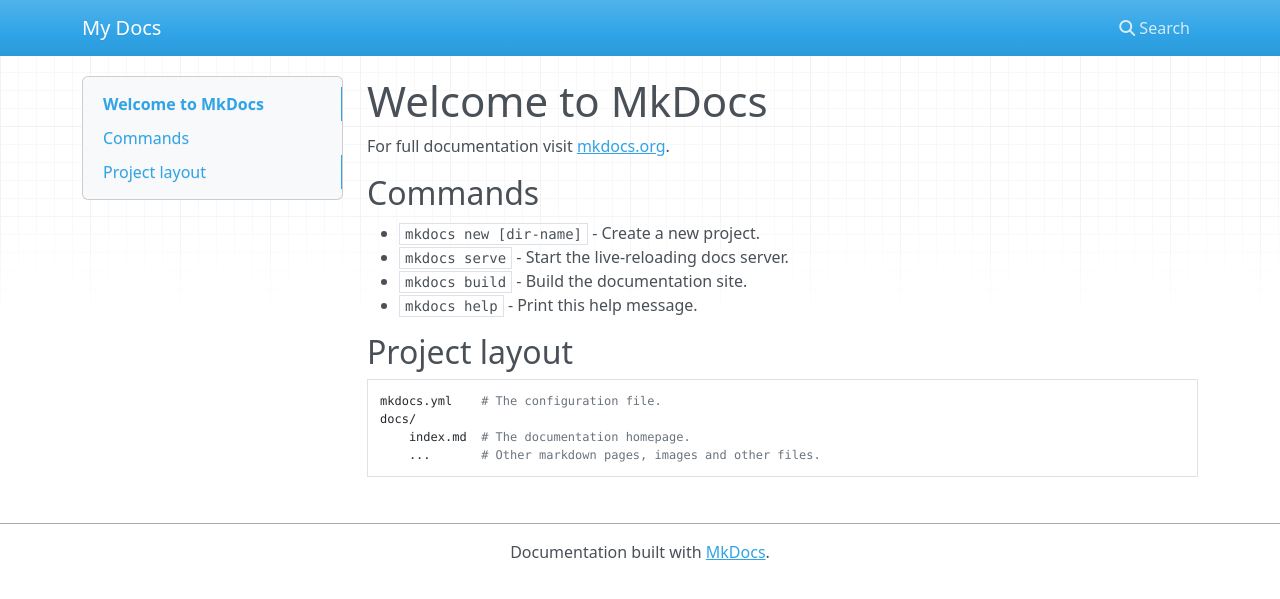
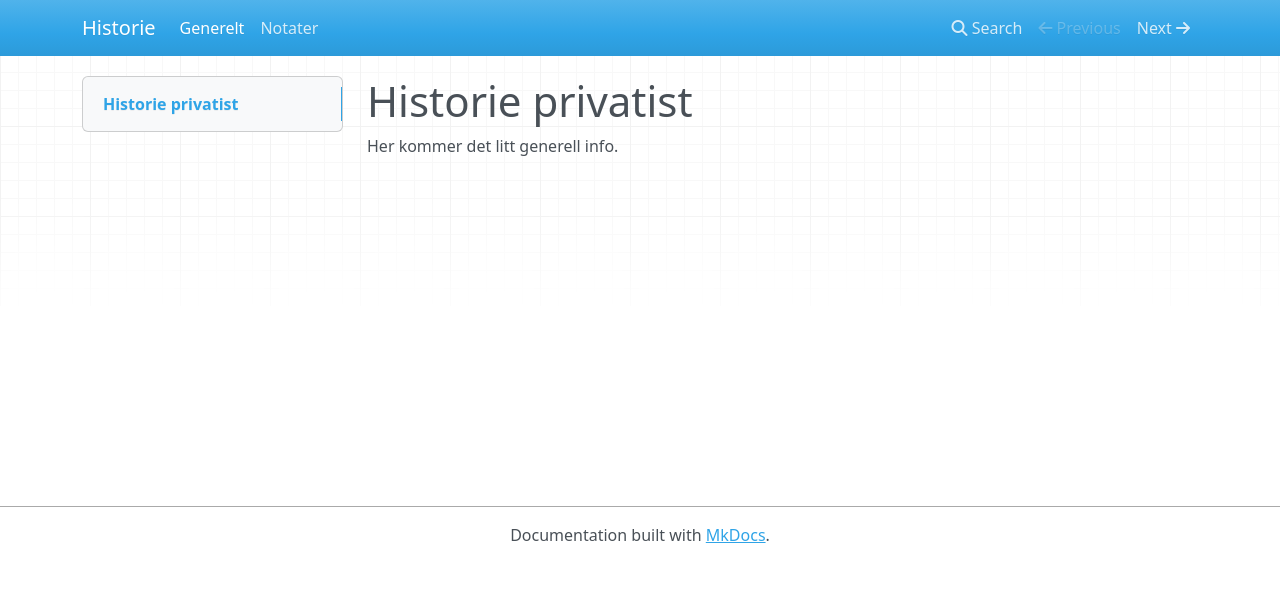
Before and after one commit to longegg/historie, an MkDocs documentation site: the page built from docs/index.md, in a window 1280 px wide. Shown: the top 599 px of the page. Built offline with MkDocs 1.6.1, drawn with Linux system fonts in a browser that asks for light colours; nearby versions of some CDN libraries.

Commit message:
Add new files and text.

```diff
--- a/docs/index.md
+++ b/docs/index.md
@@ -1,17 +1,3 @@
-# Welcome to MkDocs
+# Historie privatist
 
-For full documentation visit [mkdocs.org](https://mkdocs.org).
-
-## Commands
-
-* `mkdocs new [dir-name]` - Create a new project.
-* `mkdocs serve` - Start the live-reloading docs server.
-* `mkdocs build` - Build the documentation site.
-* `mkdocs help` - Print this help message.
-
-## Project layout
-
-    mkdocs.yml    # The configuration file.
-    docs/
-        index.md  # The documentation homepage.
-        ...       # Other markdown pages, images and other files.
+Her kommer det litt generell info.
--- a/mkdocs.yml
+++ b/mkdocs.yml
@@ -1 +1,4 @@
-site_name: My Docs
+site_name: Historie
+nav:
+  - Generelt: 'index.md'
+  - Notater: 'notater.md'
```
Also changed, not shown: docs/notater.md (added, +23 -0 lines).
